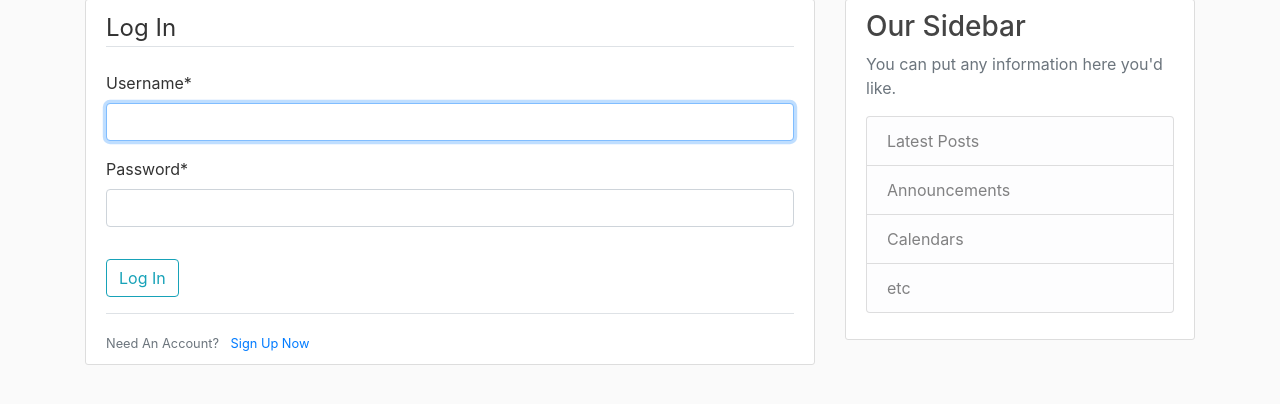
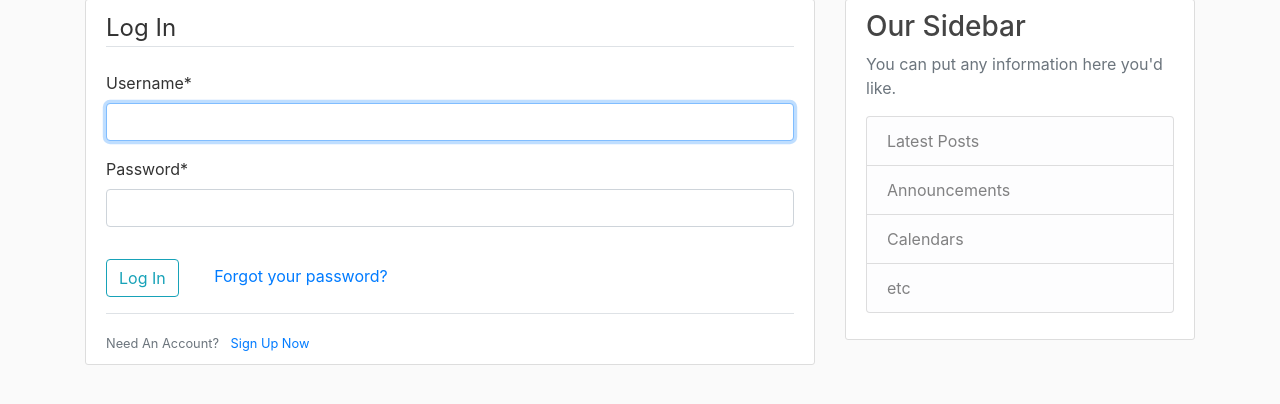
Before and after one commit to RuslanSultangulov/marble-blog, a Django app: page /login/ in a window 1280 px wide. Shown: the part 81-485 px from the top of the page. Run offline with Django 3.2, Linux system fonts and the light colour scheme; some libraries are stand-ins or nearby versions.

Commit message:
Adding password reset on a login page

```diff
--- a/users/templates/users/login.html
+++ b/users/templates/users/login.html
@@ -10,6 +10,7 @@
             </fieldset>
             <div class="form-group">
                 <button class="btn btn-outline-info" type="submit">Log In</button>
+                <a class="col-5 ml-3" href="{% url 'password_reset' %}">Forgot your password?</a>
             </div>
         </form>
     <div class="border-top pt-3">
```
